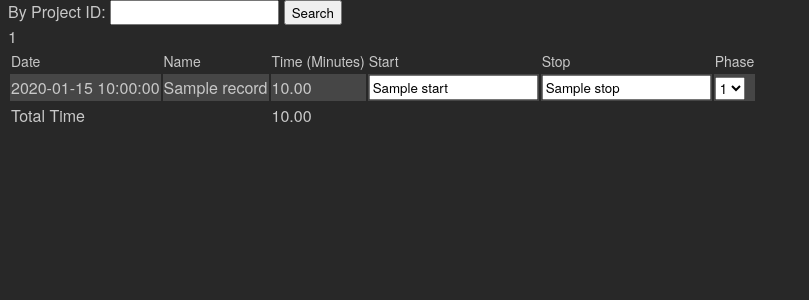
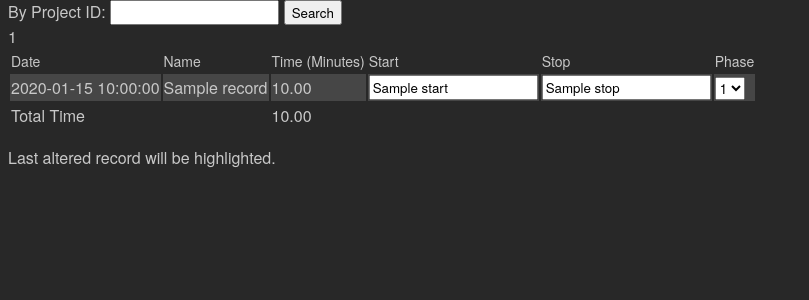
Before and after one commit to StickAtWork/stopwatch, a Python web app: template templates/adjustments.html in a window 1280 px wide. Shown: the part 31-331 px from the top of the page, without its empty margins (0-809 px from the left). Run offline with Jinja, Linux system fonts and the light colour scheme; the template is opened without the code that fills it: most values are stand-ins (such as "Sample title", 1, 10 or a date in 2020); some libraries are stand-ins or nearby versions.

Commit message:
message added to adjustments.html

```diff
--- a/templates/adjustments.html
+++ b/templates/adjustments.html
@@ -15,5 +15,5 @@
 <div id="adjustment_search_results">
 {% include 'adjustment_search_results.html' %}
 </div>
-
+<p>Last altered record will be highlighted.</p>
 {% endblock %}
```
